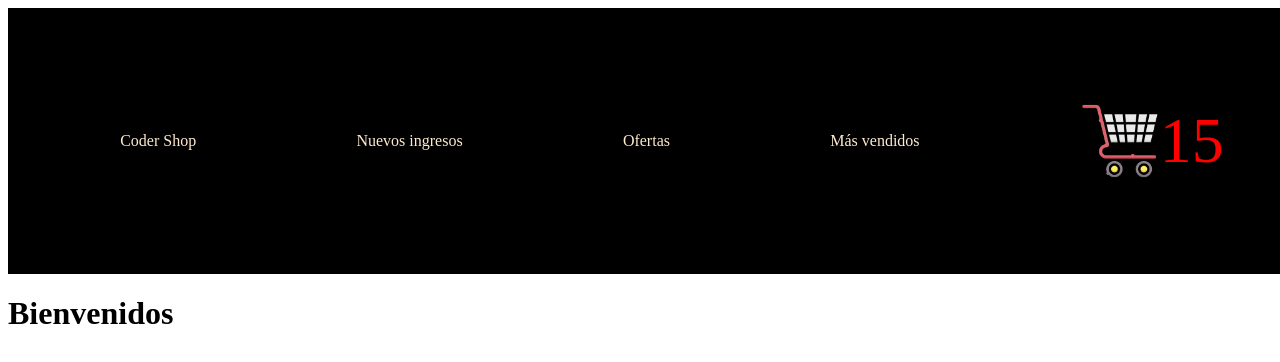
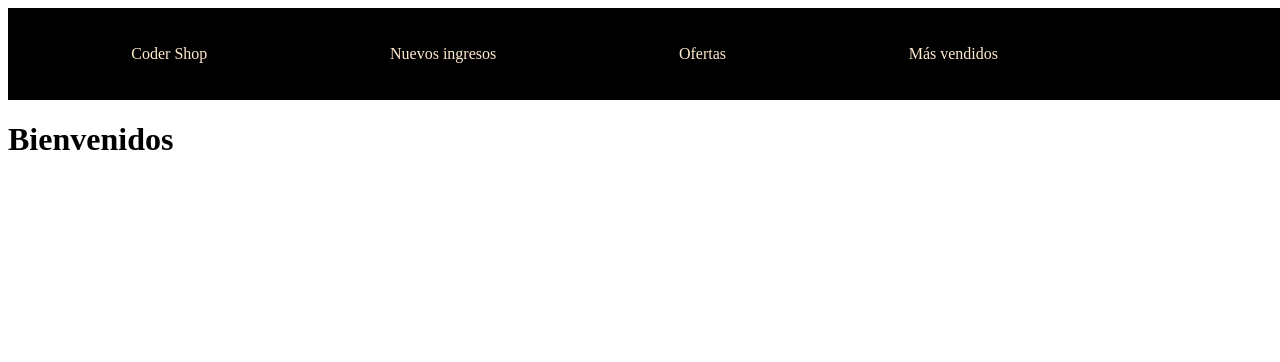
Before and after one commit to Florencia-Mussis/ecommerce-Mussis, a React (Vite) app: page / in a window 1280 px wide. Shown: the top 362 px of the page. Built offline with nearby package versions, Linux system fonts and the light colour scheme.

Commit message:
Create CartWidget component

```diff
--- a/src/components/CartWidget.jsx
+++ b/src/components/CartWidget.jsx
@@ -1,8 +1,11 @@
-const CartWidget = ({counter}) => {
-    return(
-        <div className="cartWidgetContainer">
-            <img src="./carrito-de-compras.png" alt='cart' className="cartIcon"/>
-            <p className="cartCounter">{counter}</p>
+import { PiBagLight } from "react-icons/pi";
+import { Badge } from "react-bootstrap";
+
+const CartWidget = () => {
+    return (
+        <div className="d-flex position-relative pt-2 pb-2">
+            <PiBagLight fontSize={'24px'}/>
+            <Badge className="p-0" bg="Light" text="dark">3</Badge>
         </div>
     )
 }
```
